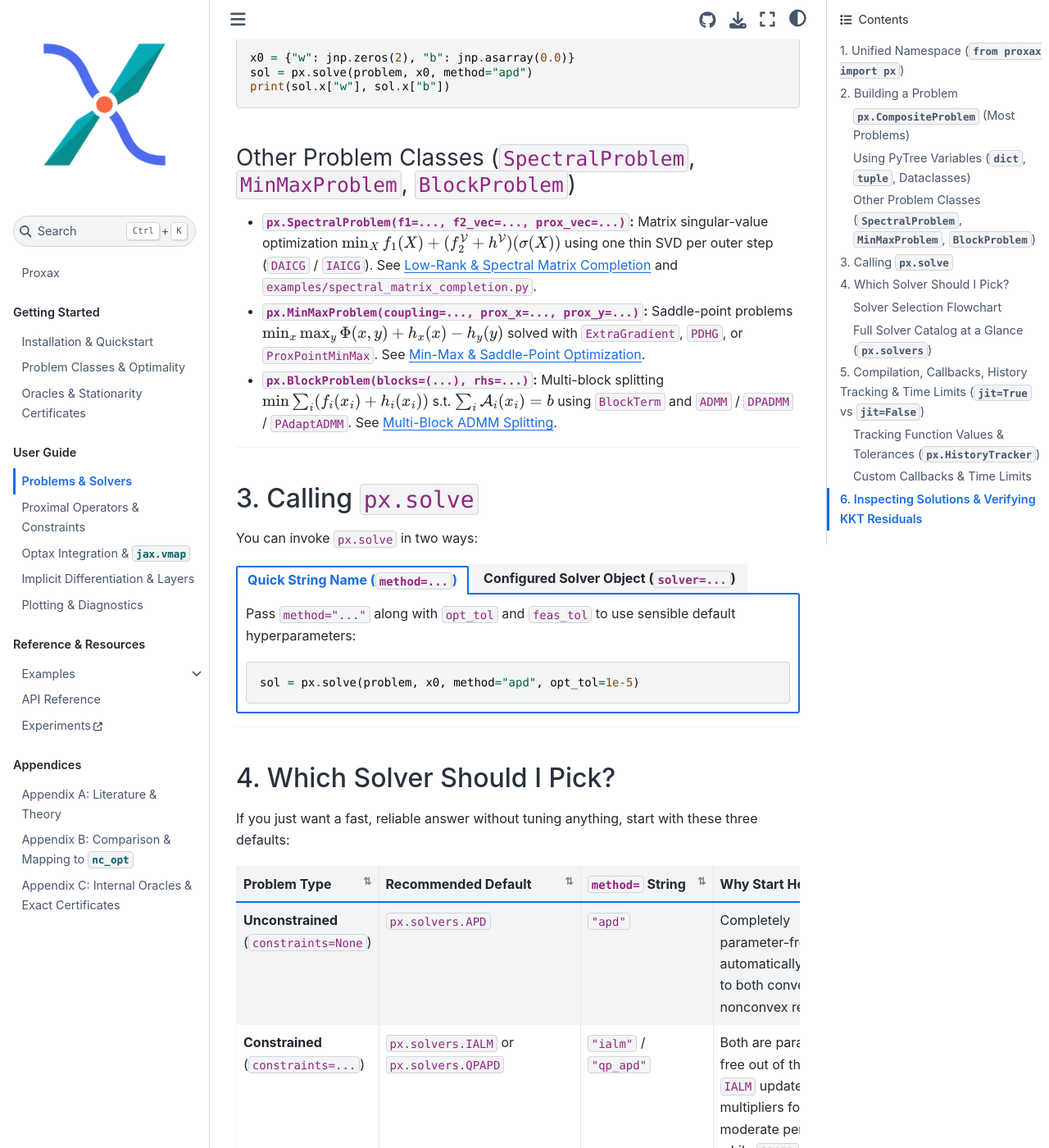
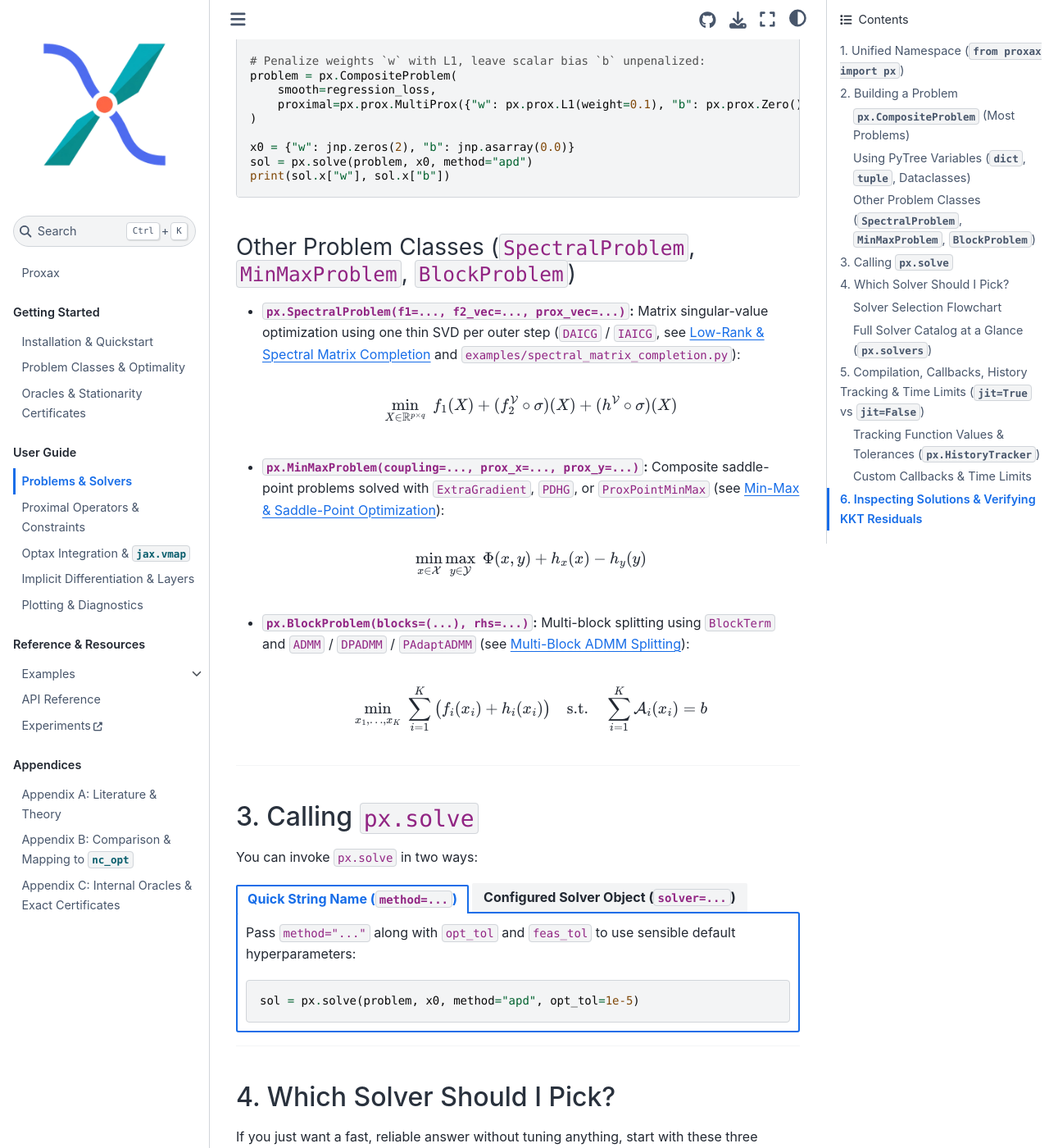
Before and after one commit to wwkong/proxax, a Sphinx documentation site: the page built from docs/guide/solving_problems.md, in a window 1280 px wide and 1400 px high, scrolled down 1956 px. Shown: the whole window at 82% size. Built offline with Sphinx 7.4.7 and the Sphinx Book theme 1.1.4, drawn with Linux system fonts in a browser that asks for light colours; some of the changed text lies outside the part shown.

Commit message:
Add mathematical problem definitions to Problems & Solvers guide

```diff
--- a/docs/guide/solving_problems.md
+++ b/docs/guide/solving_problems.md
@@ -23,10 +23,13 @@ You only need a single import line (`from proxax import px`, or equivalently
 
 ### `px.CompositeProblem` (Most Problems)
 
-Use `px.CompositeProblem` whenever you want to minimize a smooth function
-`smooth`, a nonsmooth regularizer or simple set `proximal`, and/or linear/cone
-constraints `constraints`. For example, to solve the L1-regularized
-least-squares problem
+`px.CompositeProblem` models composite optimization problems of the form
+
+$$\min_{x \in \mathcal{X}} \; f(x) + h(x) \quad \text{s.t.} \quad \mathcal{A}(x) \in \mathcal{C}$$
+
+where `smooth` represents $f$, `proximal` represents $h$, and `constraints`
+represents $\mathcal{A}(x) \in \mathcal{C}$. For example, to solve the
+L1-regularized least-squares problem
 
 $$\min_{x \in \mathbb{R}^n} \; \frac{1}{2}\|x - 1.5\|_2^2 + 0.2 \|x\|_1$$
 
@@ -88,16 +91,21 @@ print(sol.x["w"], sol.x["b"])
 ### Other Problem Classes (`SpectralProblem`, `MinMaxProblem`, `BlockProblem`)
 
 - **`px.SpectralProblem(f1=..., f2_vec=..., prox_vec=...)`:** Matrix singular-value
-  optimization $\min_X f_1(X) + (f_2^{\mathcal{V}} + h^{\mathcal{V}})(\sigma(X))$
-  using one thin SVD per outer step (`DAICG` / `IAICG`). See
-  {doc}`../examples/spectral` and `examples/spectral_matrix_completion.py`.
-- **`px.MinMaxProblem(coupling=..., prox_x=..., prox_y=...)`:** Saddle-point
-  problems $\min_x \max_y \Phi(x, y) + h_x(x) - h_y(y)$ solved with
-  `ExtraGradient`, `PDHG`, or `ProxPointMinMax`. See {doc}`../examples/minmax`.
-- **`px.BlockProblem(blocks=(...), rhs=...)`:** Multi-block splitting
-  $\min \sum_i (f_i(x_i) + h_i(x_i))$ s.t. $\sum_i \mathcal{A}_i(x_i) = b$
-  using `BlockTerm` and `ADMM` / `DPADMM` / `PAdaptADMM`. See
-  {doc}`../examples/block`.
+  optimization using one thin SVD per outer step (`DAICG` / `IAICG`, see
+  {doc}`../examples/spectral` and `examples/spectral_matrix_completion.py`):
+
+  $$\min_{X \in \mathbb{R}^{p \times q}} \; f_1(X) + (f_2^{\mathcal{V}} \circ \sigma)(X) + (h^{\mathcal{V}} \circ \sigma)(X)$$
+
+- **`px.MinMaxProblem(coupling=..., prox_x=..., prox_y=...)`:** Composite
+  saddle-point problems solved with `ExtraGradient`, `PDHG`, or
+  `ProxPointMinMax` (see {doc}`../examples/minmax`):
+
+  $$\min_{x \in \mathcal{X}} \max_{y \in \mathcal{Y}} \; \Phi(x, y) + h_x(x) - h_y(y)$$
+
+- **`px.BlockProblem(blocks=(...), rhs=...)`:** Multi-block splitting using
+  `BlockTerm` and `ADMM` / `DPADMM` / `PAdaptADMM` (see {doc}`../examples/block`):
+
+  $$\min_{x_1, \dots, x_K} \; \sum_{i=1}^K \big(f_i(x_i) + h_i(x_i)\big) \quad \text{s.t.} \quad \sum_{i=1}^K \mathcal{A}_i(x_i) = b$$
 
 ---
 
```
